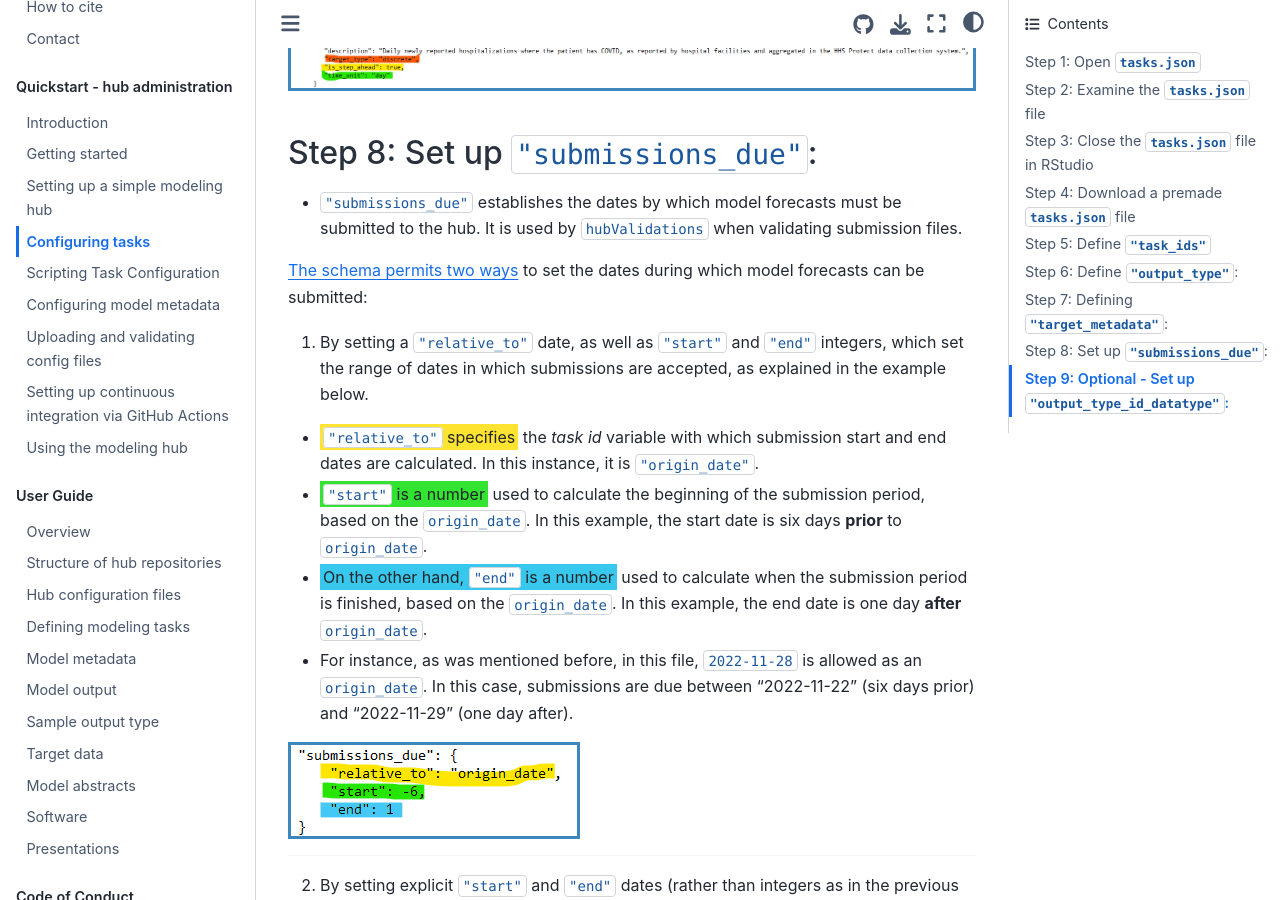
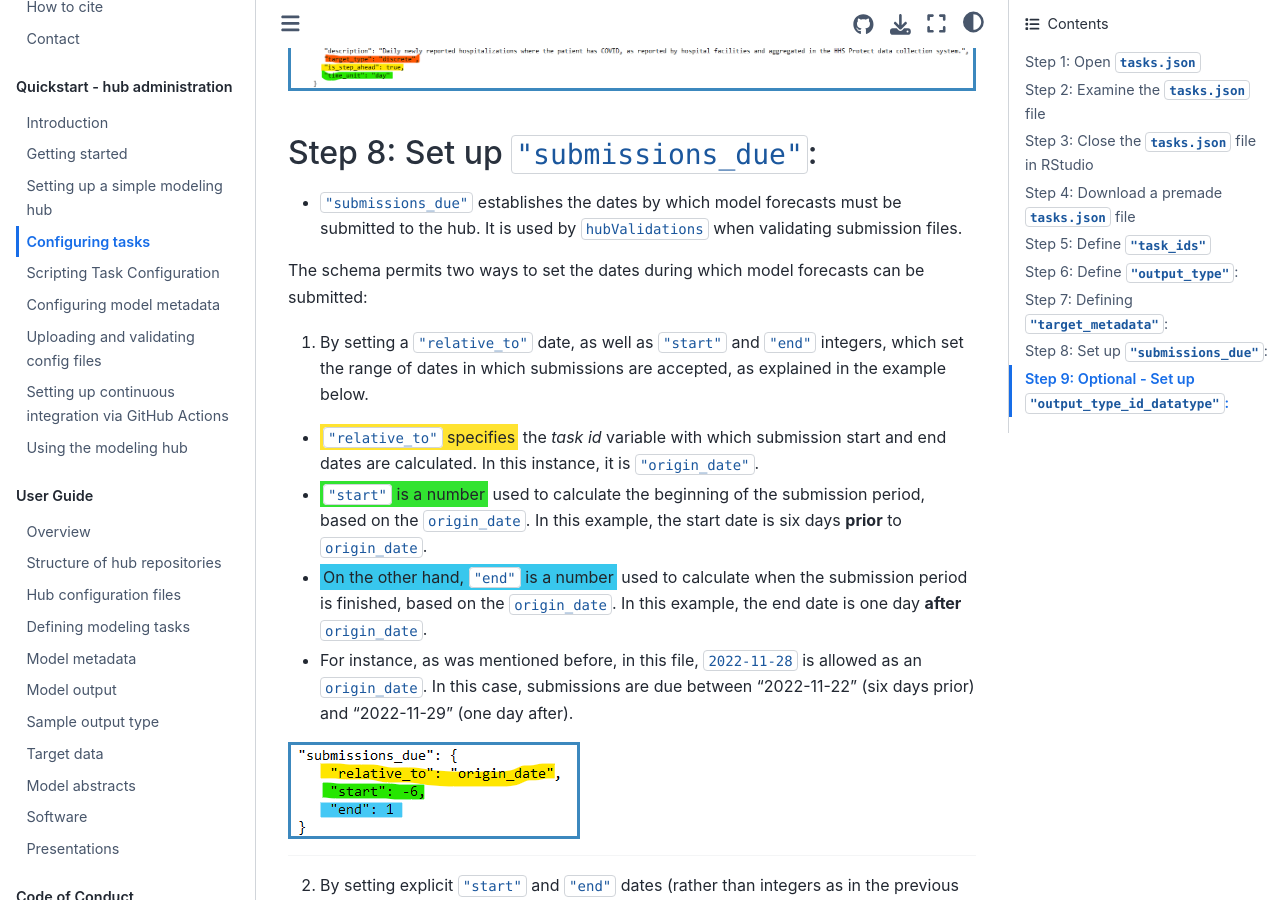
Before and after one commit to hubverse-org/hubDocs, a Sphinx documentation site: the page built from docs/source/quickstart-hub-admin/tasks-config.md, in a window 1280 px wide and 900 px high, scrolled down 9012 px. Built offline with Sphinx 7.4.7 and the Sphinx Book theme 1.1.4, drawn with Linux system fonts in a browser that asks for light colours; comment, search, counter and statistics services are not loaded; part of the change alters nothing that is shown.

```diff
--- a/docs/source/quickstart-hub-admin/tasks-config.md
+++ b/docs/source/quickstart-hub-admin/tasks-config.md
@@ -225,7 +225,7 @@ As seen previously, each `task_ids` has a `required` and an `optional` property
 ## Step 8: Set up `"submissions_due"`:
 - `"submissions_due"` establishes the dates by which model forecasts must be submitted to the hub. It is used by `hubValidations` when validating submission files.
 
-[The schema permits two ways](https://github.com/hubverse-org/schemas/blob/de580d56b8fc5c24dd36a32994182e37b8b0ac95/v2.0.0/tasks-schema.json#L1323-L1380) to set the dates during which model forecasts can be submitted:
+The schema permits two ways to set the dates during which model forecasts can be submitted:
 
 1. By setting a `"relative_to"` date, as well as `"start"` and `"end"` integers, which set the range of dates in which submissions are accepted, as explained in the example below.
 - <mark style="background-color: #FFE331">`"relative_to"` specifies</mark> the *task id* variable with which submission start and end dates are calculated.  In this instance, it is `"origin_date"`.
```
